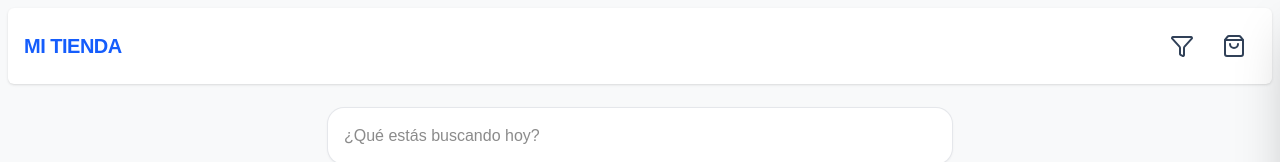
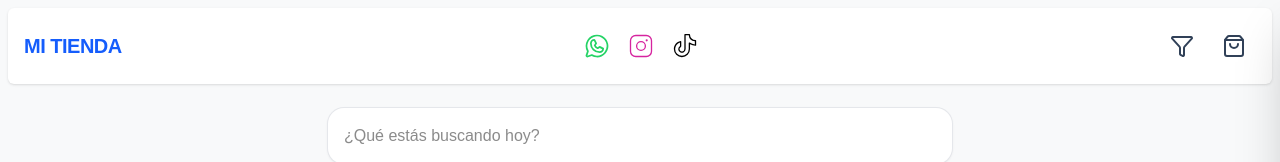
Before and after one commit to kevkodezor/my-store, a Next.js app: page / in a window 1280 px wide. Shown: the top 162 px of the page. Built offline with nearby package versions, Linux system fonts and the light colour scheme.

Commit message:
icons socials

```diff
--- a/package.json
+++ b/package.json
@@ -23,6 +23,7 @@
     "babel-plugin-react-compiler": "1.0.0",
     "eslint": "^9",
     "eslint-config-next": "16.2.3",
+    "react-icons": "^5.6.0",
     "tailwindcss": "^4",
     "typescript": "^5"
   }
--- a/src/components/Header.tsx
+++ b/src/components/Header.tsx
@@ -3,6 +3,8 @@
 import { useState } from 'react';
 import { useCart } from '@/store/useCart';
 import { CheckIcon, FilterIcon, ShoppingBagIcon, XIcon } from 'lucide-react';
+import { PiWhatsappLogo, PiInstagramLogoLight, PiTiktokLogoLight } from 'react-icons/pi';
+import Link from 'next/link';
 
 export const Header = ({ categories }: { categories: string[] }) => {
     const { setDrawer, getTotalItems, selectedCategories, toggleCategory } = useCart();
@@ -13,6 +15,18 @@ export const Header = ({ categories }: { categories: string[] }) => {
     return (
         <header className='m-2 p-4 rounded-md shadow bg-white flex justify-between items-center sticky top-0 z-40'>
             <div className='font-bold text-xl tracking-tight text-blue-600'>MI TIENDA</div>
+
+            <div className='flex items-center gap-4'>
+                <Link href='#' target='_blank'>
+                    <PiWhatsappLogo size={28} color='#25d366' />
+                </Link>
+                <Link href='#' target='_blank'>
+                    <PiInstagramLogoLight size={28} color='#d6249f' />
+                </Link>
+                <Link href='#' target='_blank'>
+                    <PiTiktokLogoLight size={28} color='#000000' />
+                </Link>
+            </div>
 
             <div className='flex items-center gap-2'>
                 {/* Botón de Filtro */}
```
Also changed, not shown: 1 other file (tests, documents, lock files or other folders).
